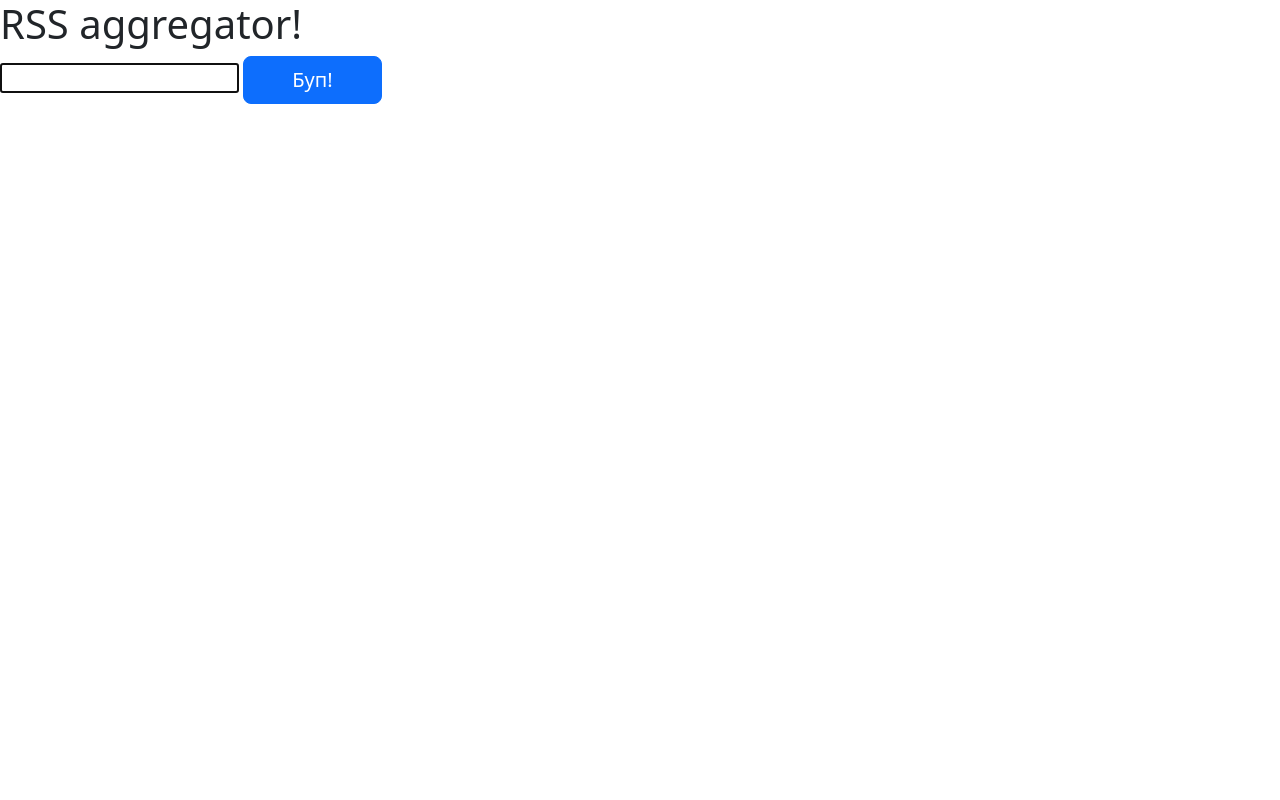
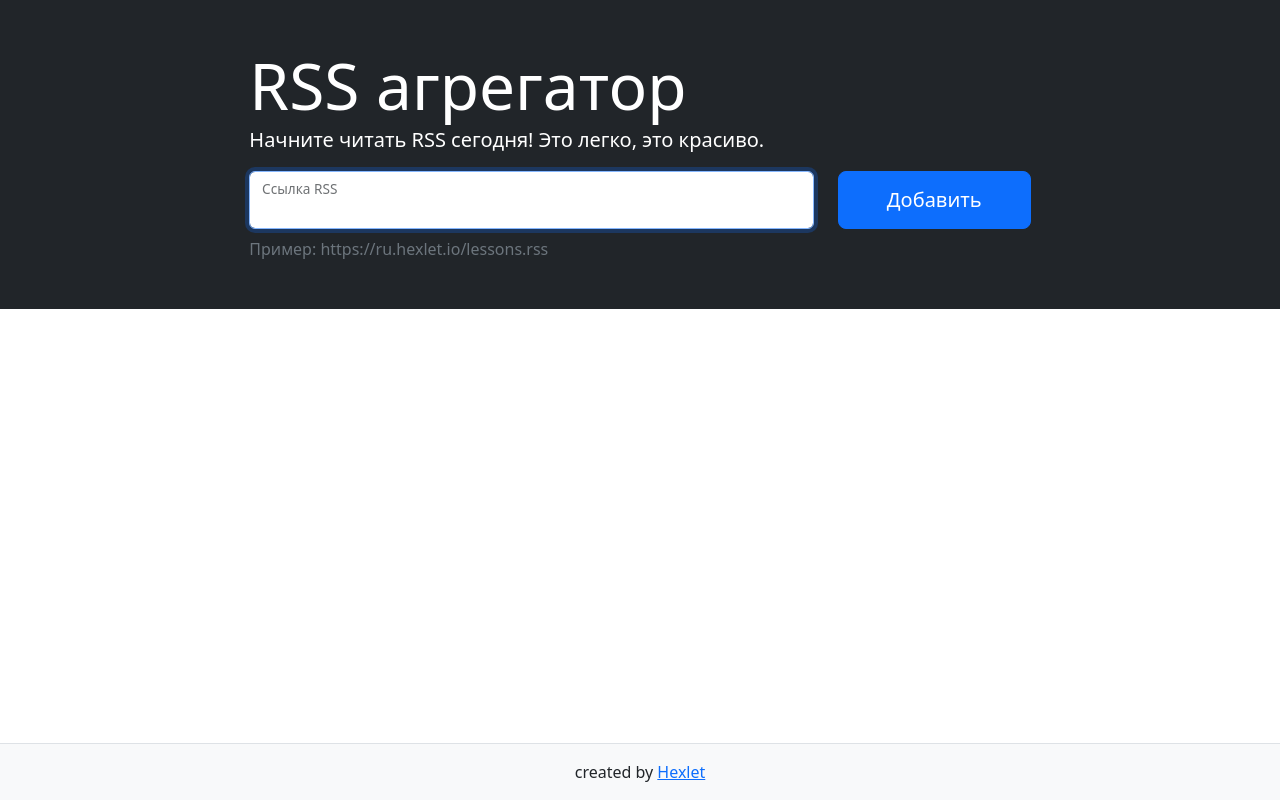
Before and after one commit to tigp/frontend-project-lvl3, a website built with webpack: page index.html in a window 1280 px wide. Built offline with nearby package versions, Linux system fonts and the light colour scheme; files whose address does not match are found by name.

Commit message:
deployed project

```diff
--- a/index.html
+++ b/index.html
@@ -1,18 +1,59 @@
 <!DOCTYPE html>
 <html lang="ru">
-    <head>
-        <meta charset="UTF-8">
-        <meta name="viewport" content="width=device-width,initial-scale=1,shrink-to-fit=no">
-        <title>RSS aggregator</title>
-        <script defer="defer" src="/src/index.js"></script>
+    <head><meta charset="utf-8"><meta name="viewport" content="width=device-width,initial-scale=1,shrink-to-fit=no">
+        <title>Hexlet Frontend Project</title>
+        <script defer="defer" src="main.js"></script>
+        <link href="main.css" rel="stylesheet">
     </head>
-    <body>
-        <h1>RSS aggregator!</h1>
-        <form>
-            <label for="url-input">
-                <input id="url-input" type="text" autofocus="" required="" name="url">
-                <button class="h-100 btn btn-lg btn-primary px-sm-5" type="submit">Буп!</button>
-            </label>
-        </form>
-    </body>
+    <body class="d-flex flex-column min-vh-100">
+        <div class="modal fade" id="modal" tabindex="-1" role="dialog" aria-labelledby="modal" aria-hidden="true">
+            <div class="modal-dialog" role="document">
+                <div class="modal-content">
+                    <div class="modal-header">
+                        <h5 class="modal-title"></h5>
+                        <button type="button" class="btn-close close" data-bs-dismiss="modal" aria-label="Close"></button>
+                    </div>
+                    <div class="modal-body text-break"></div>
+                    <div class="modal-footer">
+                        <a class="btn btn-primary full-article" href="#" role="button" target="_blank" rel="noopener noreferrer">Читать полностью </a>
+                        <button type="button" class="btn btn-secondary" data-bs-dismiss="modal">Закрыть</button>
+                    </div>
+                </div>
+            </div>
+        </div>
+        <main class="flex-grow-1"><section class="container-fluid bg-dark p-5">
+            <div class="row"><div class="col-md-10 col-lg-8 mx-auto text-white">
+                <h1 class="display-3 mb-0">RSS агрегатор</h1>
+                <p class="lead">Начните читать RSS сегодня! Это легко, это красиво.</p>
+                <form action="" class="rss-form text-body">
+                    <div class="row">
+                        <div class="col">
+                            <div class="form-floating"><input id="url-input" autofocus="" required="" name="url" aria-label="url" class="form-control w-100" placeholder="ссылка RSS" autocomplete="off">
+                                <label for="url-input">Ссылка RSS</label>
+                            </div>
+                        </div>
+                        <div class="col-auto">
+                            <button type="submit" aria-label="add" class="h-100 btn btn-lg btn-primary px-sm-5">Добавить</button>
+                        </div>
+                    </div>
+                </form>
+                <p class="mt-2 mb-0 text-muted">Пример: https://ru.hexlet.io/lessons.rss</p>
+                <p class="feedback m-0 position-absolute small text-danger"></p>
+            </div>
+        </div>
+    </section>
+    <section class="container-fluid container-xxl p-5">
+        <div class="row">
+            <div class="col-md-10 col-lg-8 order-1 mx-auto posts"></div>
+            <div class="col-md-10 col-lg-4 mx-auto order-0 order-lg-1 feeds"></div>
+        </div>
+    </section>
+</main>
+<footer class="footer border-top py-3 mt-5 bg-light">
+    <div class="container-xl">
+        <div class="text-center">created by <a href="https://ru.hexlet.io/professions/frontend/projects/11" target="_blank">Hexlet</a>
+        </div>
+    </div>
+</footer>
+</body>
 </html>
--- a/webpack.config.js
+++ b/webpack.config.js
@@ -1,7 +1,7 @@
 const path = require('path');
 const HtmlWebpackPlugin = require('html-webpack-plugin');
 
-const config = {
+module.exports = {
     mode: 'development',
     entry: './src/index.js',
     output: {
@@ -26,5 +26,3 @@ const config = {
         ],
     },
 };
-
-module.exports = () => config;
```
Also changed, not shown: README.md.
